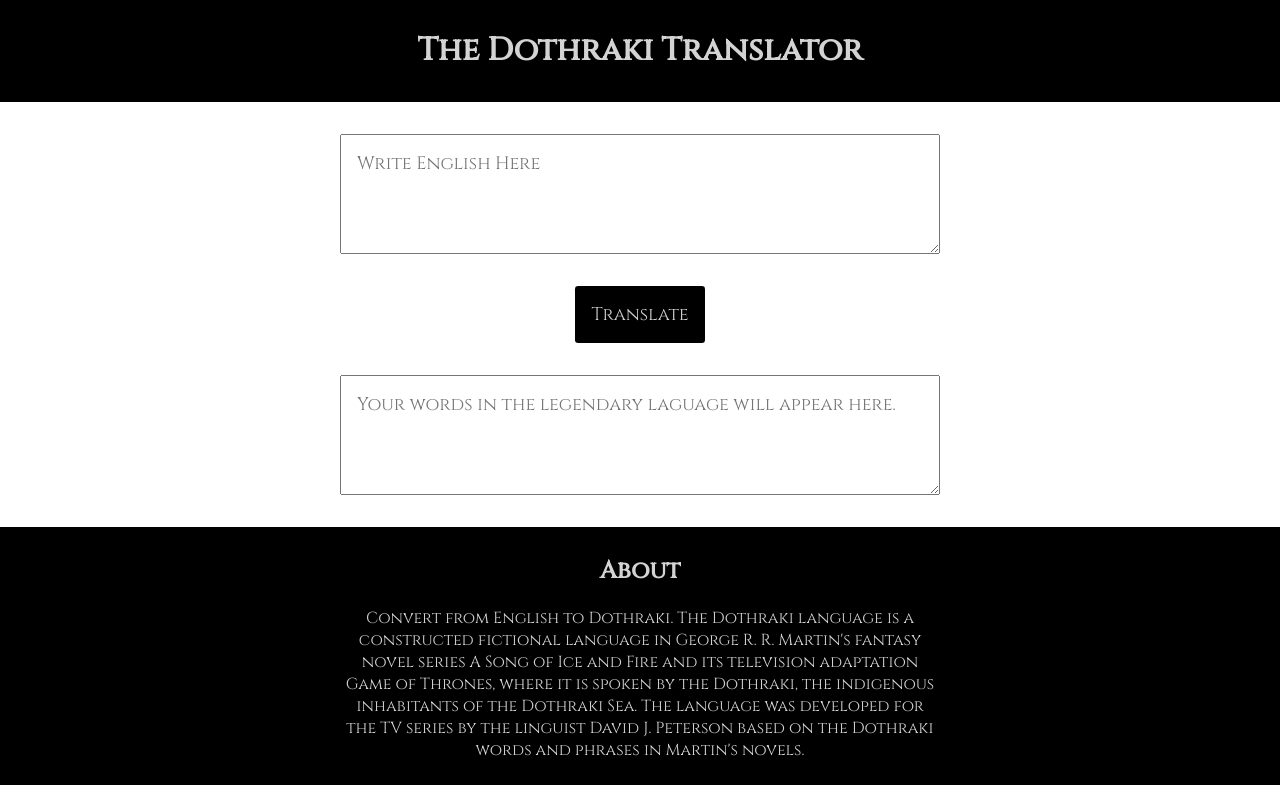
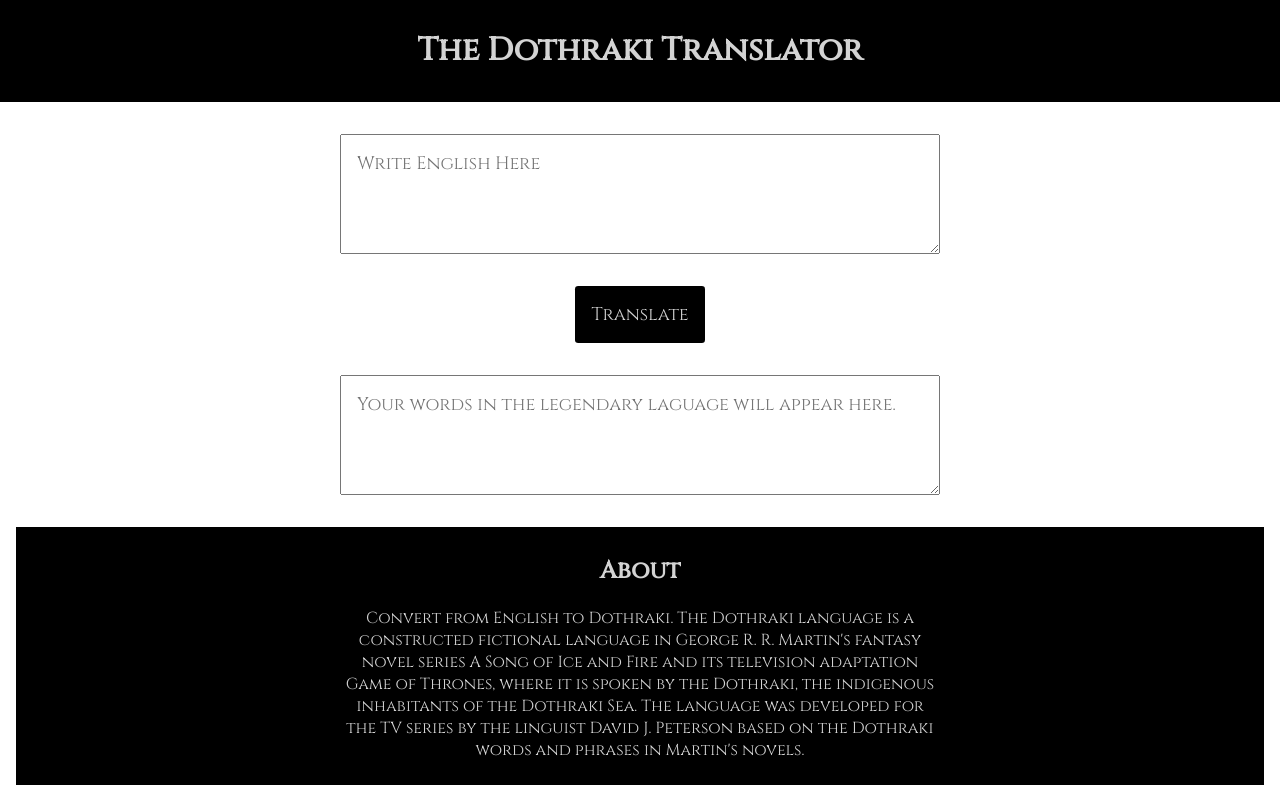
Before and after one commit to ans-human/The-dothraki-translator, a plain HTML site: page index.html in a window 1280 px wide. Drawn offline with Linux system fonts and the light colour scheme.

Commit message:
Update styles.css

```diff
--- a/styles.css
+++ b/styles.css
@@ -66,5 +66,5 @@ body {
     bottom: 0;
     background-color: var(--primary-color);
     color: var(--font-color);
-    margin-top: 1rem;
+    margin: 1rem;
 }
```
